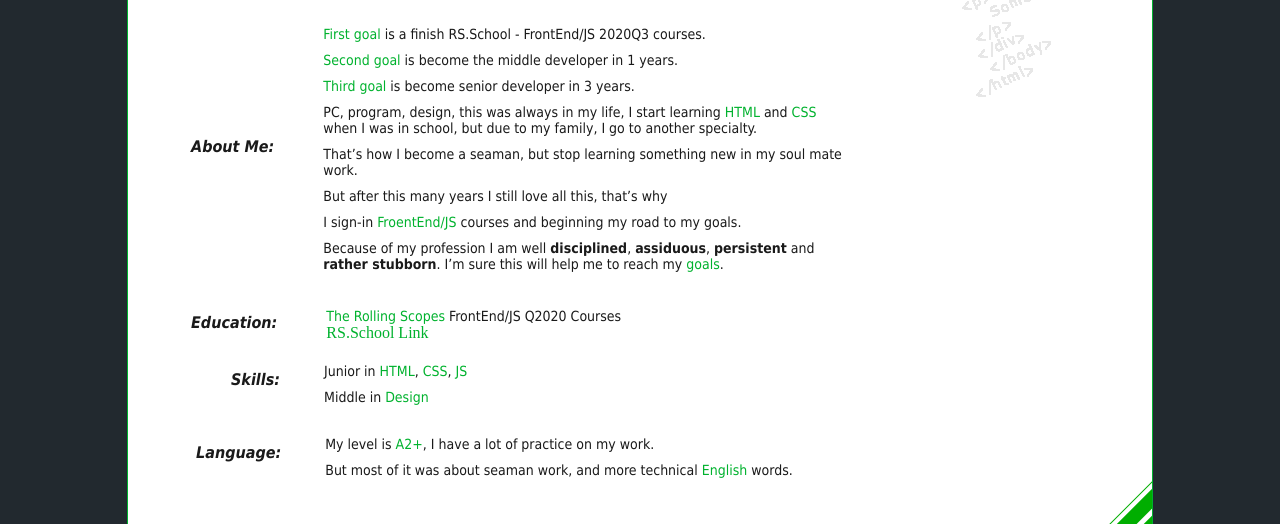
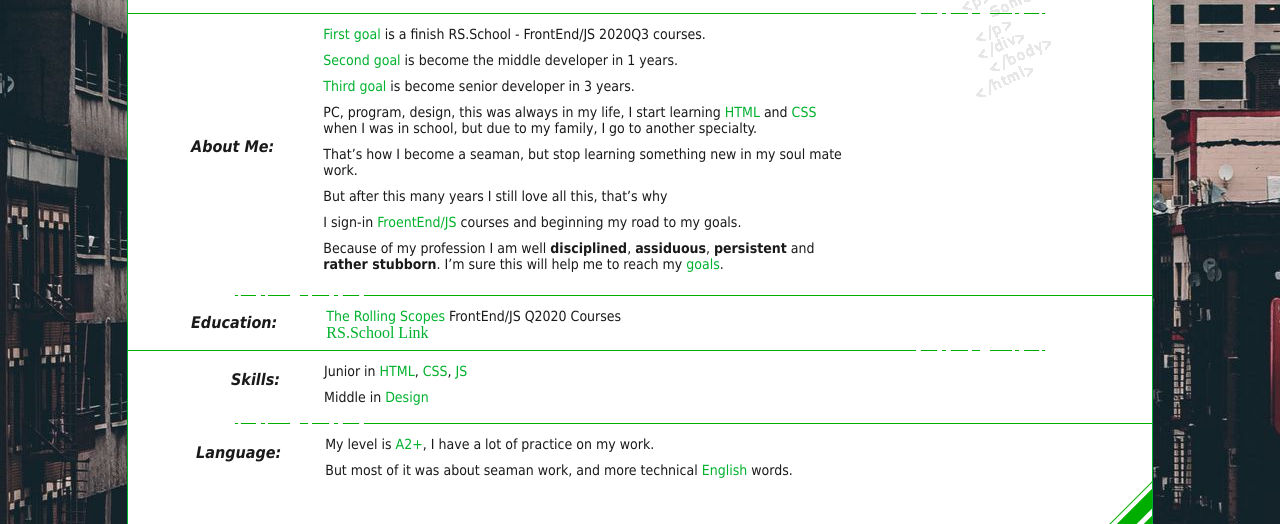
Before and after one commit to valerjanz/rsschool-cv, a plain HTML site: page index.html in a window 1280 px wide. Shown: the part 276-800 px from the top of the page. Drawn offline with Linux system fonts and the light colour scheme.

Commit message:
refactor: change css file

```diff
--- a/styles.css
+++ b/styles.css
@@ -1,6 +1,6 @@
 body {
 background-color:#22292f;
-background-image: url(img/citybg.png);
+background-image: url(citybg.png);
 background-repeat: no-repeat;
 background-position: top center;
 }
@@ -46,12 +46,12 @@ background-position:100px 100px;
 }
 .block1 {
 	margin: 0px 0px 0px 0px;
-	background-image: url(img/arrowleft.png);
+	background-image: url(arrowleft.png);
 	background-repeat: no-repeat;
 }
 .block2 {
 	margin: 15px 0px 0px 0px;
-	background-image: url(img/arrowright.png);
+	background-image: url(arrowright.png);
 	background-repeat: no-repeat;
 	background-position: right top;
 }
```
